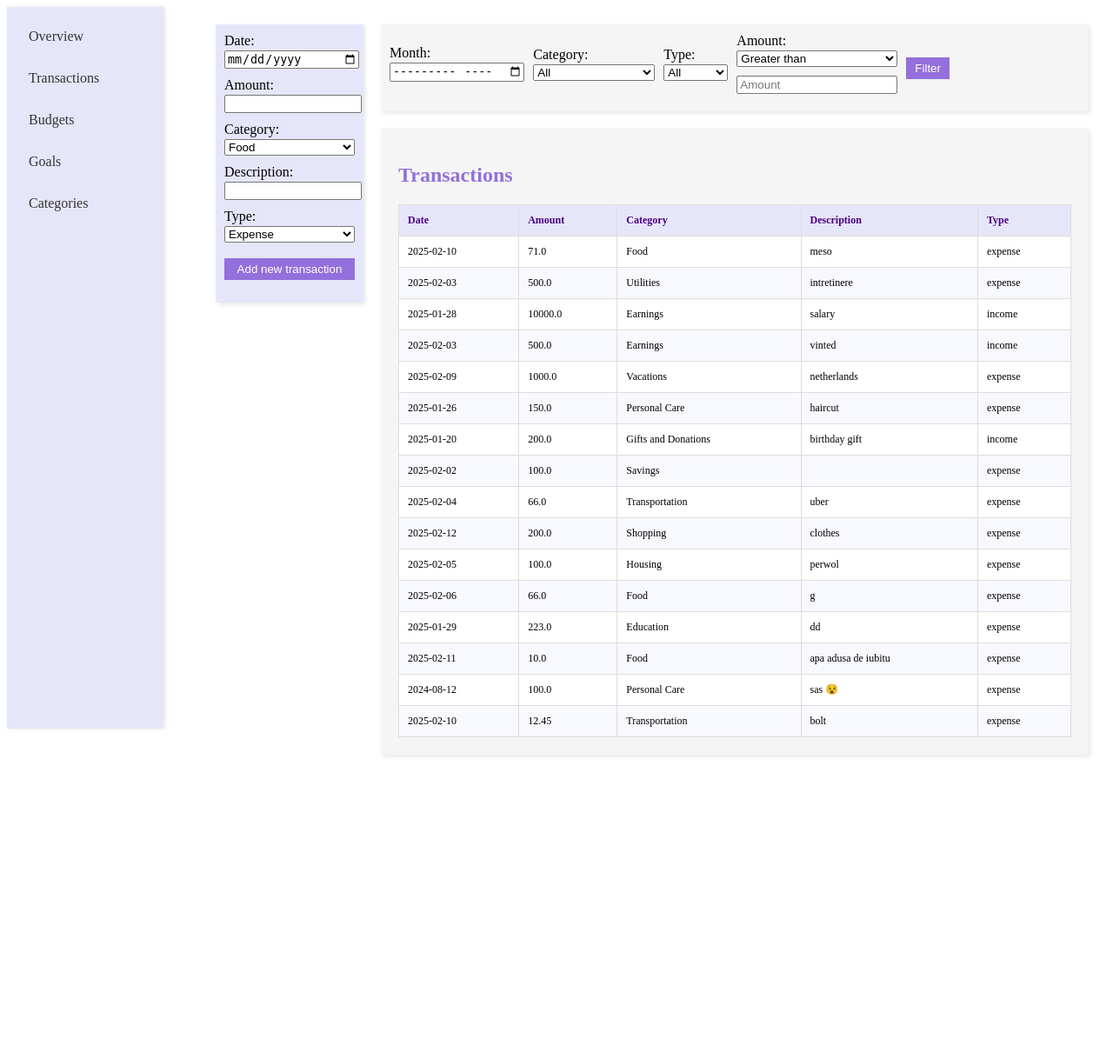
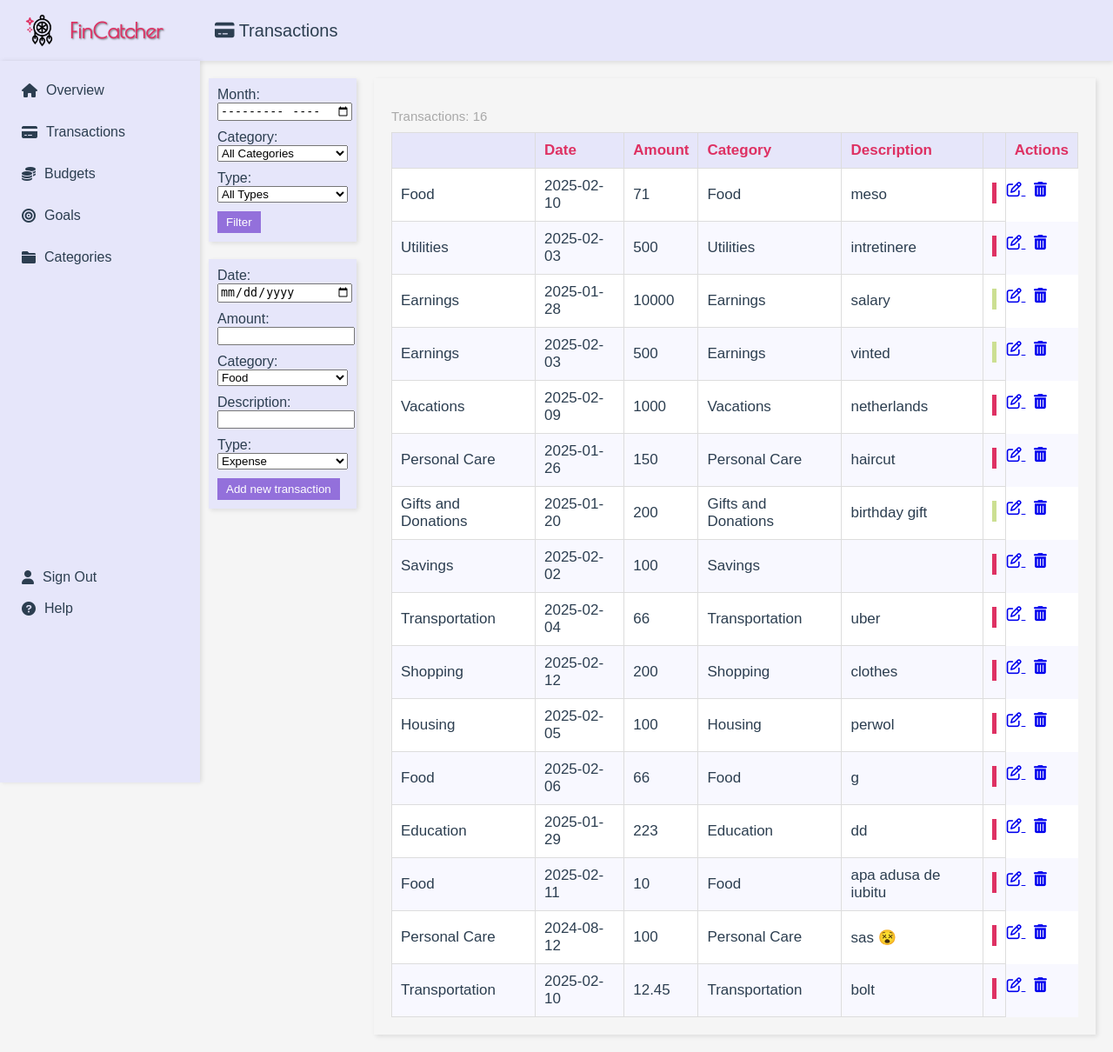
Before and after one commit to elenaboiciuc/FinCatcher, a Flask app: page /transactions in a window 1280 px wide. Shown: the whole page at 87% size. Before the commit the page ends 870 px from the top, so only its background shows below. Run offline with Flask 3, Linux system fonts and the light colour scheme.

Commit message:
fine tuning visual

```diff
--- a/app/budgets/routes.py
+++ b/app/budgets/routes.py
@@ -3,4 +3,4 @@
 
 @budgets.route('/budgets')
 def budgets_page():
-    return render_template('show_budgets.html')
+    return render_template('show_budgets.html', page_title='Budgets', icon='fa-solid fa-coins')
--- a/app/categories/routes.py
+++ b/app/categories/routes.py
@@ -9,4 +9,4 @@
     # Fetch all categories from the database
     categories_list = Categories.query.all()
 
-    return render_template('show_categories.html', categories=categories_list)
+    return render_template('show_categories.html', categories=categories_list, page_title='Categories', icon='fas fa-folder')
--- a/app/goals/routes.py
+++ b/app/goals/routes.py
@@ -3,4 +3,4 @@
 
 @goals.route('/goals')
 def goals_page():
-    return render_template('show_goals.html')
+    return render_template('show_goals.html', page_title='Goals', icon='fas fa-bullseye')
--- a/app/main/routes.py
+++ b/app/main/routes.py
@@ -1,6 +1,6 @@
 from app.main import main
 from flask import render_template
 
-@main.route('/overview')
+@main.route('/')
 def home():
-    return render_template('layout.html')
+    return render_template('layout.html', page_title='Overview', icon='fas fa-home')
--- a/app/main/templates/layout.html
+++ b/app/main/templates/layout.html
@@ -2,17 +2,94 @@
 <html lang="en">
 <head>
     <meta charset="UTF-8">
-    <title>Financial Tracking</title>
+    <title>FinCatcher</title>
+    <link rel="stylesheet" href="https://cdnjs.cloudflare.com/ajax/libs/font-awesome/6.0.0-beta3/css/all.min.css">
+    <link href="https://fonts.googleapis.com/css2?family=Poiret+One&display=swap" rel="stylesheet">
+    <style>
+        body {
+            margin: 0;
+            font-family: Arial, sans-serif;
+            background-color: #F5F5F5;
+            color: #2c3e50;
+        }
+        .header {
+            background-color: #e6e6fa;
+            padding: 10px 20px;
+            display: flex;
+            align-items: center;
+            box-shadow: 0px 2px 5px rgba(0, 0, 0, 0.1);
+        }
+        .header img {
+            height: 50px; /* Adjusted to match design */
+            margin-right: 10px;
+        }
+        .header h1 {
+            margin: 0;
+            font-size: 24px;
+            font-family: 'Poiret One', cursive;
+            color: #de3163;
+            text-shadow: 1px 1px 2px rgba(0, 0, 0, 0.5);
+        }
+        .page-title {
+            font-size: 20px;
+            margin-left: 60px; /* Space between FinCatcher and page title */
+            color: #2c3e50;
+        }
+        .sidebar {
+            width: 200px;
+            float: left;
+            background-color: #e6e6fa;
+            padding: 15px;
+            box-shadow: 2px 0px 5px rgba(0, 0, 0, 0.1);
+            height: 100vh;
+        }
+        .sidebar a {
+            display: flex;
+            align-items: center;
+            padding: 10px;
+            color: #2c3e50;
+            text-decoration: none;
+            margin-bottom: 10px;
+            transition: background-color 0.3s, color 0.3s;
+        }
+        .sidebar a:hover {
+            background-color: #de3163;
+            color: #fff;
+        }
+        .sidebar a i {
+            margin-right: 10px;
+        }
+        .sidebar-bottom {
+            margin-top: 330px;
+        }
+        .sidebar-bottom a {
+            margin-bottom: -20px;
+        }
+        .content {
+            margin-left: 220px;
+            padding: 20px;
+        }
+    </style>
 </head>
 <body>
-    <div style="width: 150px; float: left; background-color: #E6E6FA; padding: 15px; box-shadow: 2px 0px 5px rgba(0,0,0,0.1); height: 100vh;">
-        <a href="{{ url_for('main.home') }}" style="display: block; padding: 10px; color: #333; text-decoration: none; margin-bottom: 10px;">Overview</a>
-        <a href="{{ url_for('transactions.transactions_page') }}" style="display: block; padding: 10px; color: #333; text-decoration: none; margin-bottom: 10px;">Transactions</a>
-        <a href="{{ url_for('budgets.budgets_page') }}" style="display: block; padding: 10px; color: #333; text-decoration: none; margin-bottom: 10px;">Budgets</a>
-        <a href="{{ url_for('goals.goals_page') }}" style="display: block; padding: 10px; color: #333; text-decoration: none; margin-bottom: 10px;">Goals</a>
-         <a href="{{ url_for('categories.categories_page') }}" style="display: block; padding: 10px; color: #333; text-decoration: none; margin-bottom: 10px;">Categories</a>
+    <div class="header">
+        <img src="static/images/dreamcatcher.gif" alt="Dream Catcher">
+        <h1>FinCatcher</h1>
+        <span class="page-title"><i class="{{ icon }}"></i> {{ page_title }}</span>  <!-- Dynamic icon and title -->
     </div>
-    <div style="margin-left: 220px; padding: 20px;">
+    <div class="sidebar">
+        <a href="{{ url_for('main.home') }}"><i class="fas fa-home"></i>Overview</a>
+        <a href="{{ url_for('transactions.transactions_page') }}"><i class="fas fa-credit-card"></i>Transactions</a>
+        <a href="{{ url_for('budgets.budgets_page') }}"><i class="fa-solid fa-coins"></i>Budgets</a>
+        <a href="{{ url_for('goals.goals_page') }}"><i class="fas fa-bullseye"></i>Goals</a>
+        <a href="{{ url_for('categories.categories_page') }}"><i class="fas fa-folder"></i>Categories</a>
+
+        <div class="sidebar-bottom">
+            <a href="{{ url_for('main.home') }}"><i class="fas fa-user"></i>Sign Out</a><br>
+            <a href="{{ url_for('main.home') }}"><i class="fas fa-question-circle"></i>Help</a>
+        </div>
+    </div>
+    <div class="content">
         {% block content %}{% endblock %}
     </div>
 </body>
--- a/app/transactions/routes.py
+++ b/app/transactions/routes.py
@@ -55,4 +55,4 @@
     transactions_list = query.all()
     categories = Categories.query.all()
 
-    return render_template('show_transactions.html', transactions=transactions_list, categories=categories)
+    return render_template('show_transactions.html', transactions=transactions_list, categories=categories, page_title='Transactions', icon='fas fa-credit-card')
--- a/app/transactions/templates/show_transactions.html
+++ b/app/transactions/templates/show_transactions.html
@@ -1,97 +1,124 @@
 {% extends "layout.html" %}
 {% block content %}
 <div style="display: flex; flex-direction: row; justify-content: flex-start;">
-    <!-- Add Transaction Form -->
-    <form id="add-transaction-form" action="{{ url_for('transactions.transactions_page') }}" method="POST" style="background-color: #E6E6FA; padding: 10px; box-shadow: 2px 2px 5px rgba(0,0,0,0.1); margin-right: 20px; width: 150px; height: 300px; display: flex; flex-direction: column; overflow-y: auto;">
-        <div style="display: flex; flex-wrap: nowrap; align-items: left; margin-bottom: 8px; flex-direction: column;">
+    <!-- Forms Container -->
+    <div style="display: flex; flex-direction: column; margin-right: 20px;">
+        <!-- Filter Form -->
+        <form id="filter-form" action="{{ url_for('transactions.transactions_page') }}" method="GET" style="background-color: #E6E6FA; padding: 10px; box-shadow: 2px 2px 5px rgba(0,0,0,0.1); margin-bottom: 20px; width: 150px;">
+<!--            <h3 style="color: #333333; margin-bottom: 10px;">Filter Transactions</h3>-->
+
+            <label for="filter-month" style="margin-bottom: 2px;">Month:</label>
+            <input type="month" id="filter-month" name="filter_month" style="margin-bottom: 10px; width: 100%;">
+
+            <label for="filter-category" style="margin-bottom: 2px;">Category:</label>
+            <select id="filter-category" name="filter_category" style="margin-bottom: 10px; width: 100%;">
+                <option value="">All Categories</option>
+                {% for category in categories %}
+                    <option value="{{ category.id }}">{{ category.name }}</option>
+                {% endfor %}
+            </select>
+
+            <label for="filter-type" style="margin-bottom: 2px;">Type:</label>
+            <select id="filter-type" name="filter_type" style="margin-bottom: 10px; width: 100%;">
+                <option value="">All Types</option>
+                <option value="income">Income</option>
+                <option value="expense">Expense</option>
+            </select>
+
+<!--            <label for="filter-value-comparison" style="margin-bottom: 2px;">Value:</label>-->
+<!--            <select id="filter-value-comparison" name="filter_value_comparison" style="margin-bottom: 10px; width: 100%;">-->
+<!--                <option value="greater">Greater Than</option>-->
+<!--                <option value="less">Less Than</option>-->
+<!--            </select>-->
+
+<!--            <label for="filter-value" style="margin-bottom: 2px;">Amount:</label>-->
+<!--            <input type="number" id="filter-value" name="filter_value" step="0.01" style="margin-bottom: 10px; width: 100%;" placeholder="Amount">-->
+
+            <button type="submit" style="background-color: #9370DB; color: white; padding: 5px 10px; border: none; cursor: pointer;">Filter</button>
+        </form>
+
+
+       <!-- Add Transaction Form -->
+        <form id="add-transaction-form" action="{{ url_for('transactions.transactions_page') }}" method="POST" style="background-color: #E6E6FA; padding: 10px; box-shadow: 2px 2px 5px rgba(0,0,0,0.1); width: 150px;">
+<!--            <h3 style="color: #333333; margin-bottom: 10px;">Add Transaction</h3>-->
+
             <label for="date" style="margin-bottom: 2px;">Date:</label>
             <input type="date" id="date" name="date" required style="margin-bottom: 10px; width: 100%;">
+
             <label for="amount" style="margin-bottom: 2px;">Amount:</label>
             <input type="number" step="0.01" id="amount" name="amount" required style="margin-bottom: 10px; width: 100%;">
+
             <label for="category_id" style="margin-bottom: 2px;">Category:</label>
             <select id="category_id" name="category_id" required style="margin-bottom: 10px; width: 100%;">
                 {% for category in categories %}
                     <option value="{{ category.id }}">{{ category.name }}</option>
                 {% endfor %}
             </select>
+
             <label for="description" style="margin-bottom: 2px;">Description:</label>
             <input type="text" id="description" name="description" style="margin-bottom: 10px; width: 100%;">
+
             <label for="type" style="margin-bottom: 2px;">Type:</label>
             <select id="type" name="type" required style="margin-bottom: 10px; width: 100%;">
                 <option value="expense">Expense</option>
                 <option value="income">Income</option>
             </select>
-        </div>
-        <button type="submit" style="background-color: #9370DB; color: white; padding: 5px 10px; border: none; cursor: pointer;">Add new transaction</button>
-    </form>
 
-    <!-- Transactions and Filter -->
-    <div style="display: flex; flex-direction: column; width: calc(100% - 190px);">
-        <!-- Filter Box -->
-        <div id="filter-box" style="background-color: #F5F5F5; padding: 10px; box-shadow: 2px 2px 5px rgba(0,0,0,0.1); margin-bottom: 20px; display: flex; align-items: center;">
-            <form id="filter-form" action="{{ url_for('transactions.transactions_page') }}" method="GET" style="display: flex; flex-wrap: nowrap; align-items: center; width: 100%;">
-                <div style="margin-right: 10px; display: flex; flex-direction: column;">
-                    <label for="filter-month" style="margin-bottom: 2px;">Month:</label>
-                    <input type="month" id="filter-month" name="filter_month" style="margin-bottom: 10px;">
-                </div>
-                <div style="margin-right: 10px; display: flex; flex-direction: column;">
-                    <label for="filter-category" style="margin-bottom: 2px;">Category:</label>
-                    <select id="filter-category" name="filter_category" style="margin-bottom: 10px;">
-                        <option value="">All</option>
-                        {% for category in categories %}
-                            <option value="{{ category.id }}">{{ category.name }}</option>
-                        {% endfor %}
-                    </select>
-                </div>
-                <div style="margin-right: 10px; display: flex; flex-direction: column;">
-                    <label for="filter-type" style="margin-bottom: 2px;">Type:</label>
-                    <select id="filter-type" name="filter_type" style="margin-bottom: 10px;">
-                        <option value="">All</option>
-                        <option value="expense">Expense</option>
-                        <option value="income">Income</option>
-                    </select>
-                </div>
-                <div style="margin-right: 10px; display: flex; flex-direction: column;">
-                    <label for="filter-amount-comparison" style="margin-bottom: 2px;">Amount:</label>
-                    <select id="filter-amount-comparison" name="filter_amount_comparison" style="margin-bottom: 10px;">
-                        <option value="greater">Greater than</option>
-                        <option value="less">Less than</option>
-                    </select>
-                    <input type="number" step="0.01" id="filter-amount" name="filter_amount" placeholder="Amount" style="margin-bottom: 10px;">
-                </div>
-                <button type="submit" style="background-color: #9370DB; color: white; padding: 5px 10px; border: none; cursor: pointer;">Filter</button>
-            </form>
-        </div>
+            <button type="submit" style="background-color: #9370DB; color: white; padding: 5px 10px; border: none; cursor: pointer;">Add new transaction</button>
+        </form>
+    </div>
 
 
+    <!-- Transactions -->
+    <div style="display: flex; flex-direction: row; width: calc(100% - 190px);">
+        <div id="transactions-list" style="background-color: #F5F5F5; padding: 20px; box-shadow: 2px 2px 5px rgba(0,0,0,0.1); flex: 1;">
 
+            <!-- Total Transactions Count -->
+            <p style="font-size: 15px; color: #A9A9A9; margin-bottom: 10px;">Transactions: {{ transactions|length }}</p>
 
-        <!-- Transactions List -->
-        <div id="transactions-list" style="background-color: #F5F5F5; padding: 20px; box-shadow: 2px 2px 5px rgba(0,0,0,0.1);">
-            <h2 style="color: #9370DB;">Transactions</h2>
-            <table style="width: 100%; border-collapse: collapse; text-align: left; font-size: 12px;">
-                <thead style="background-color: #E6E6FA; color: #4B0082;">
+            <table style="width: 100%; border-collapse: collapse; text-align: left; font-size: 17px;">
+                <thead style="background-color: #E6E6FA; color: #DE3163;">
                     <tr>
+                        <th style="padding: 10px; border: 1px solid #DDD;"></th>
                         <th style="padding: 10px; border: 1px solid #DDD;">Date</th>
                         <th style="padding: 10px; border: 1px solid #DDD;">Amount</th>
                         <th style="padding: 10px; border: 1px solid #DDD;">Category</th>
                         <th style="padding: 10px; border: 1px solid #DDD;">Description</th>
-                        <th style="padding: 10px; border: 1px solid #DDD;">Type</th>
+                        <th style="padding: 10px; border: 1px solid #DDD;"></th> <!-- For icon -->
+                        <th style="padding: 10px; border: 1px solid #DDD;">Actions</th>
                     </tr>
                 </thead>
                 <tbody>
                     {% for transaction, category in transactions %}
                     <tr style="background-color: {% if loop.index0 % 2 == 0 %}#FFFFFF{% else %}#F8F8FF{% endif %};">
+                        <td style="padding: 10px; border: 1px solid #DDD;">{{ category.name }}</td>
                         <td style="padding: 10px; border: 1px solid #DDD;">{{ transaction.date }}</td>
-                        <td style="padding: 10px; border: 1px solid #DDD;">{{ transaction.amount }}</td>
+                        <td style="padding: 10px; border: 1px solid #DDD;">
+                            {{ "%.0f"|format(transaction.amount) if transaction.amount.is_integer() else "%.2f"|format(transaction.amount) }}
+                        </td>
                         <td style="padding: 10px; border: 1px solid #DDD;">{{ category.name }}</td>
                         <td style="padding: 10px; border: 1px solid #DDD;">{{ transaction.description }}</td>
-                        <td style="padding: 10px; border: 1px solid #DDD;">{{ transaction.type }}</td>
+                        <td style="padding: 10px; border: 1px solid #DDD; text-align: center;">
+                            {% if transaction.type == 'expense' %}
+                                <div style="width: 5px; height: 24px; background-color: #DE3163; display: inline-block;"></div> <!-- Red line for expense -->
+                            {% else %}
+                                <div style="width: 5px; height: 24px; background-color: #CCDF92; display: inline-block;"></div> <!-- Green line for income -->
+                            {% endif %}
+                        </td>
+                        <td>
+                            <a href="#" class="edit-btn">
+                                <i class="fa-regular fa-pen-to-square"></i>
+                            </a>
+                            <a href="#" class="delete-btn" style="display: inline-block; width: 30px; height: 30px; text-align: center; padding: 2px;">
+                                <i class="fas fa-trash-alt"></i>
+                            </a>
+                        </td>
                     </tr>
                     {% endfor %}
                 </tbody>
             </table>
         </div>
     </div>
+    </div>
 </div>
 {% endblock %}
```
Also changed, not shown: app/categories/templates/show_categories.html (+5 -6 lines), app/static/images/FinCatcher.gif (added), app/static/images/delete_icon.png (added), app/static/images/dreamcatcher.gif (added), app/static/images/dreamcatcher1.gif (added), app/static/images/edit_icon.png (added), app/static/images/expense_icon.png (added), app/static/images/income_icon.png (added), instance/app.db.
